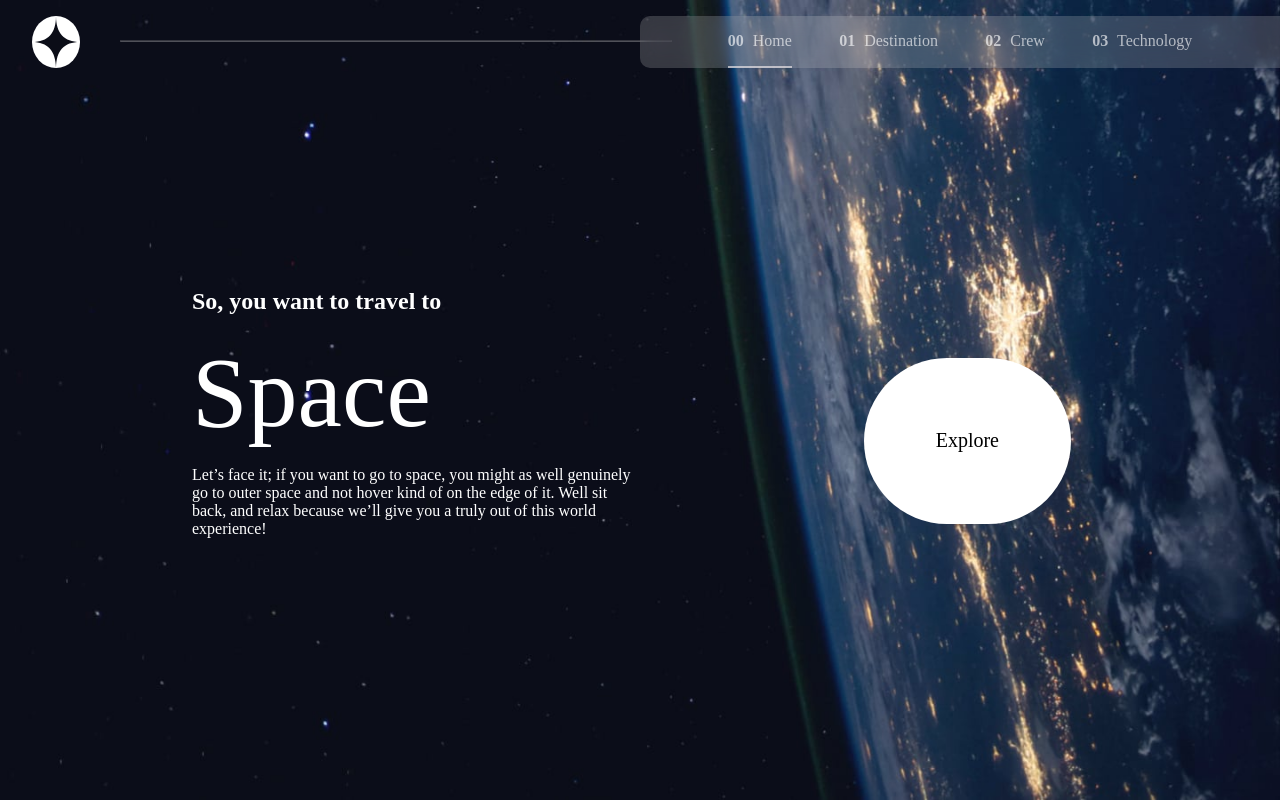
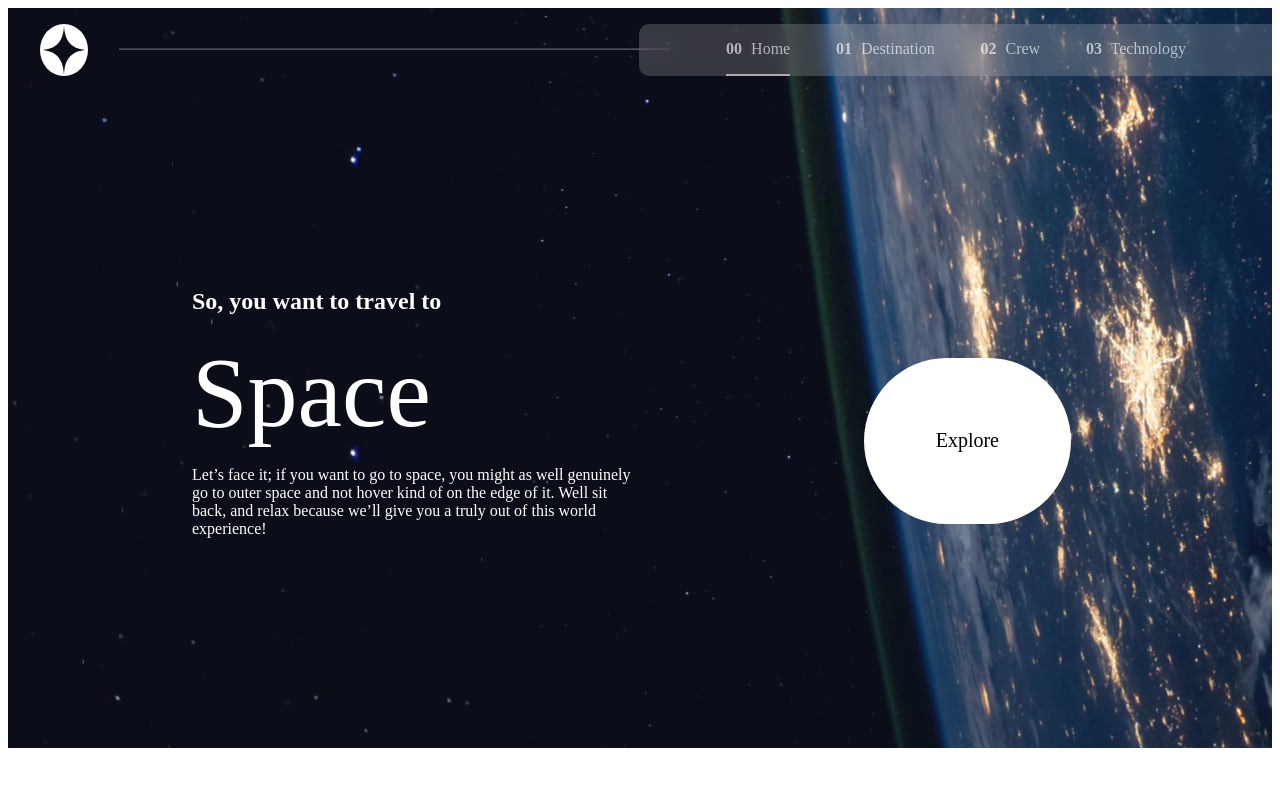
Before and after one commit to cafferti/reactmotive, a React (Vite) app in the folder reactapp2/: page / in a window 1280 px wide. Built offline with nearby package versions, Linux system fonts and the light colour scheme.

Commit message:
included active state of navbar links

```diff
--- a/reactapp2/src/App.jsx
+++ b/reactapp2/src/App.jsx
@@ -1,18 +1,38 @@
-import { useState } from 'react'
-import reactLogo from './assets/react.svg'
-import viteLogo from '/vite.svg'
-import Navbar from './Navbar'
-import Explore from './Explore'
+import { useState, useEffect } from "react";
+import Navbar from "./Navbar";
+import Explore from "./Explore";
+import { useLocation } from "react-router-dom";
+import { BrowserRouter as Router, Route, Routes } from "react-router-dom";
+import Destination from "./destination";
 
 
 function App() {
-  const [count, setCount] = useState(0)
+  const [imageUrl, setImageUrl] = useState(`url('/assets/home/background-home-desktop.jpg')`);
+
+  //  location = useLocation();
+  useEffect(() => {
+    console.log(location.pathname);
+    if(location.pathname ===  '/'){
+      setImageUrl(`url('/assets/home/background-home-desktop.jpg')`)
+    }else if(location.pathname === '/des'){
+      setImageUrl(`url('/assets/destination/background-destination-desktop.jpg')`)
+    }
+  },[location.pathname]);
 
   return (
-    <div>
-     <Explore/>
-    </div>
-  )
+
+    <Router>
+      <div className="App" style={{backgroundImage:imageUrl}}>
+        <Navbar />
+        <div className="content">
+          <Routes>
+            <Route path="/" element={<Explore />} />
+            <Route path="/des" element={<Destination/>} />
+          </Routes>
+        </div>
+      </div>
+    </Router>
+  );
 }
 
-export default App
+export default App;
--- a/reactapp2/src/Explore.jsx
+++ b/reactapp2/src/Explore.jsx
@@ -4,8 +4,6 @@ import Navbar from "./Navbar";
 const Explore = () => {
   return (
     <div className="div">
-        <Navbar/>
-
     <div className="homepage">
       <div className="hometext" >
         <h2> So, you want to travel to</h2>
--- a/reactapp2/src/Navbar.jsx
+++ b/reactapp2/src/Navbar.jsx
@@ -1,14 +1,25 @@
+import { Link, useLocation } from 'react-router-dom';
 import logo from '../public/assets/shared/logo.svg'
+import { useEffect } from 'react';
 const Navbar = () => {
+
+ const   location = useLocation()
+
+    const active = (path) =>{
+        if( location.pathname === path){
+            return 'active'
+        }
+    }
+
     return (
         <div className="navbar">
             <img src={logo} alt="" />
             <hr />
             <div className="links" >
-                 <p className='activehome' ><span>00</span> Home</p>
-             <p> <span>01</span> Destination</p>
-             <p> <span>02</span> Crew</p>
-             <p><span>03</span> Technology</p>
+             <Link to={"/"} className={active("/")} ><span>00</span> Home</Link>
+             <Link to={"/des"} className={active("/des")} > <span>01</span> Destination</Link>
+             <Link to={"/crew"} > <span>02</span> Crew</Link>
+             <Link to={"/tech"} ><span>03</span> Technology</Link>
             </div>
         </div>
      );
--- /dev/null
+++ b/reactapp2/src/destination.jsx
@@ -0,0 +1,15 @@
+const Destination = () => {
+  return (
+    <div>
+      <nav> 01 Pick your destination</nav>
+      <h1> Mars</h1>
+      <p>
+        Don’t forget to pack your hiking boots. You’ll need them to tackle
+        Olympus Mons, the tallest planetary mountain in our solar system. It’s
+        two and a half times the size of Everest!
+      </p>
+    </div>
+  );
+};
+
+export default Destination;
--- a/reactapp2/src/index.css
+++ b/reactapp2/src/index.css
@@ -22,7 +22,9 @@ body{
   color: white;
 }
 
-.links p{
+.links a{
+  color: white;
+  text-decoration: none;
   margin-block: 0px;
   padding-block: 1rem;
 }
@@ -45,7 +47,7 @@ body{
   font-weight:100;
 }
 
-.activehome{
+.active{
   border-bottom: 2px solid rgb(247, 240, 240);
 }
 
@@ -54,10 +56,7 @@ body{
 }
 .div{
   margin: -8px;
-  background-image:url("../public/assets/home/background-home-desktop.jpg") ;
-  background-position: center;
-  background-size: cover;
-  height: 100vh;
+  height: 60vh;
 }
 
 
```
